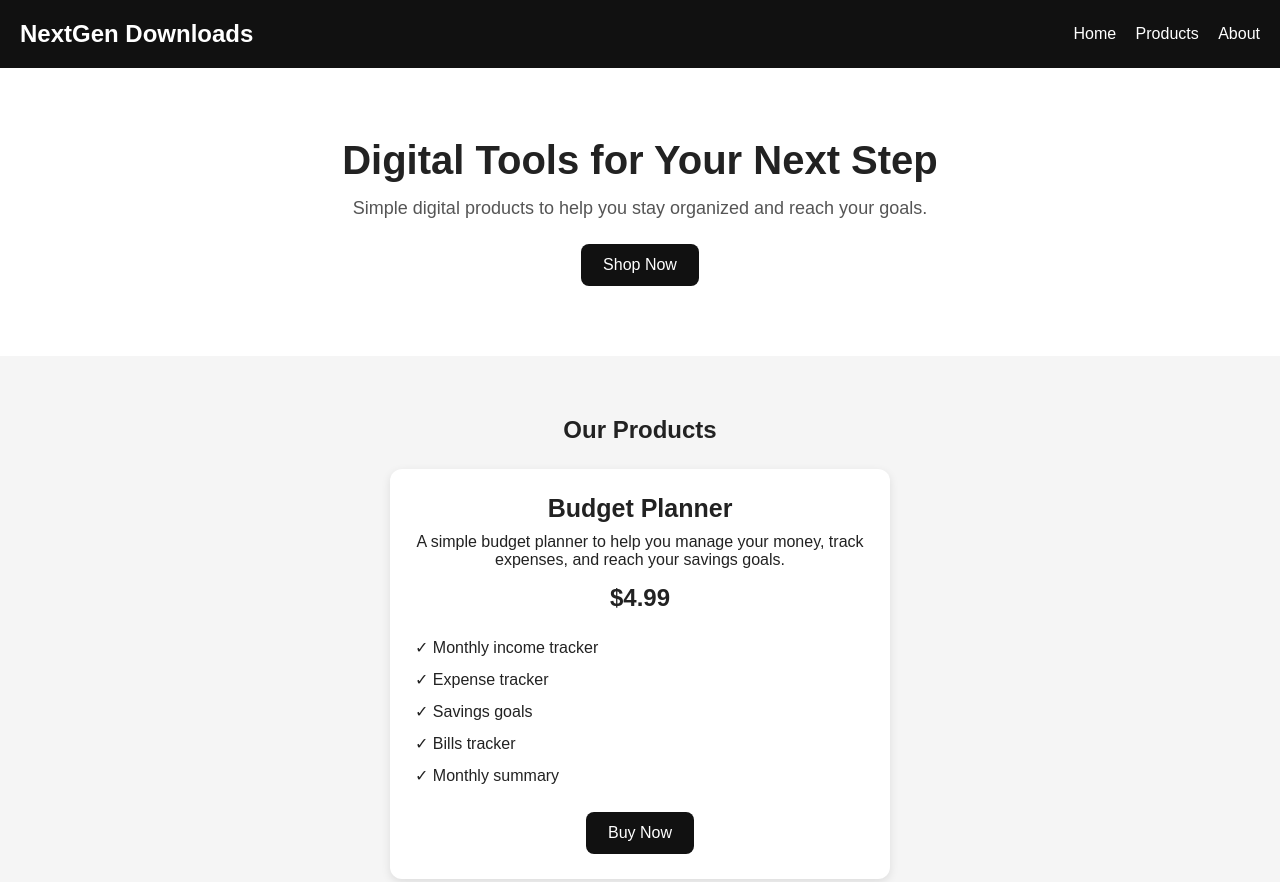
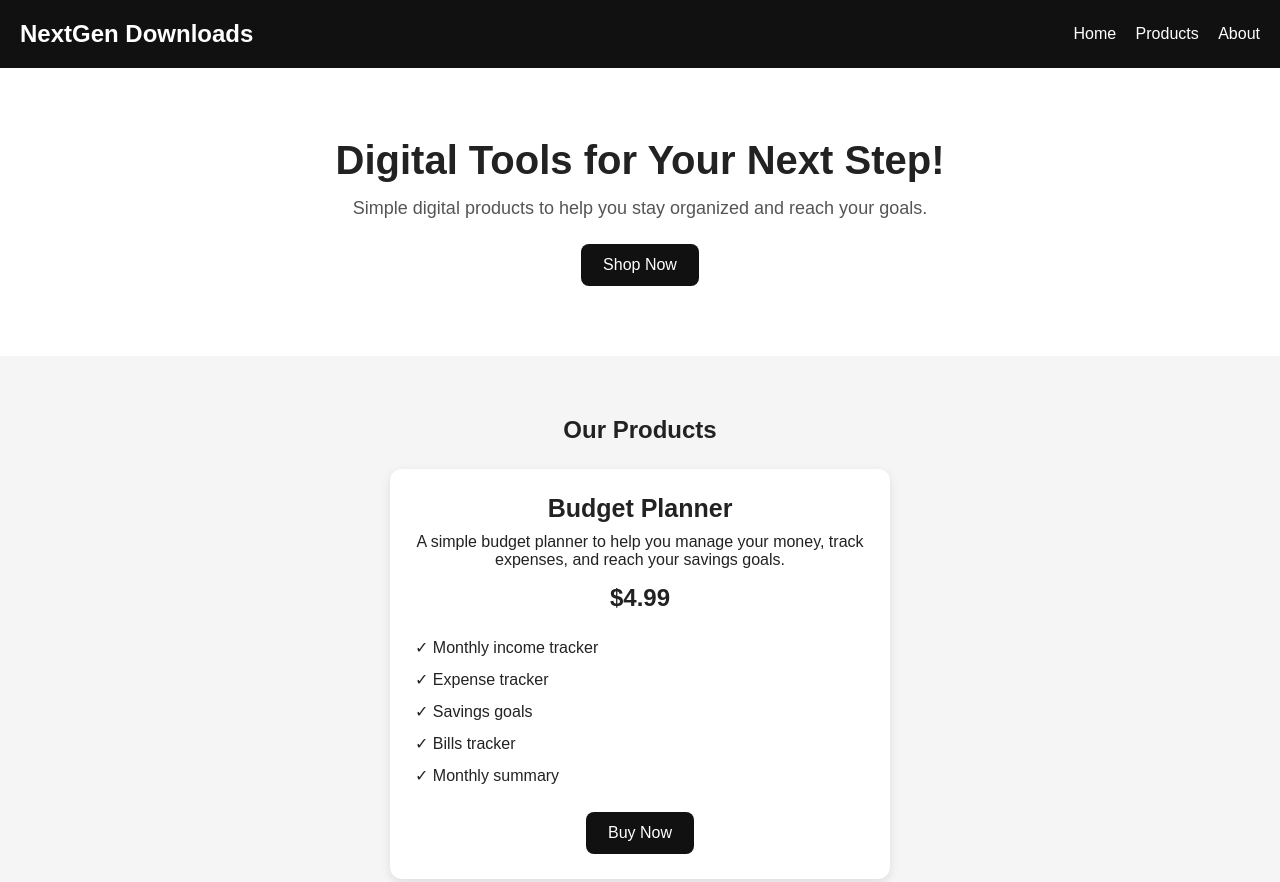
Before and after one commit to ggdddddgfgft/NextGen-Downloads, a plain HTML site: page index.html in a window 1280 px wide. Shown: the top 882 px of the page. Drawn offline with Linux system fonts and the light colour scheme.

Commit message:
Update index.html

```diff
--- a/index.html
+++ b/index.html
@@ -140,7 +140,7 @@
   </header>
 
   <section class="hero" id="home">
-    <h2>Digital Tools for Your Next Step</h2>
+<h2>Digital Tools for Your Next Step!</h2>
     <p>Simple digital products to help you stay organized and reach your goals.</p>
     <a href="#products" class="button">Shop Now</a>
   </section>
```
